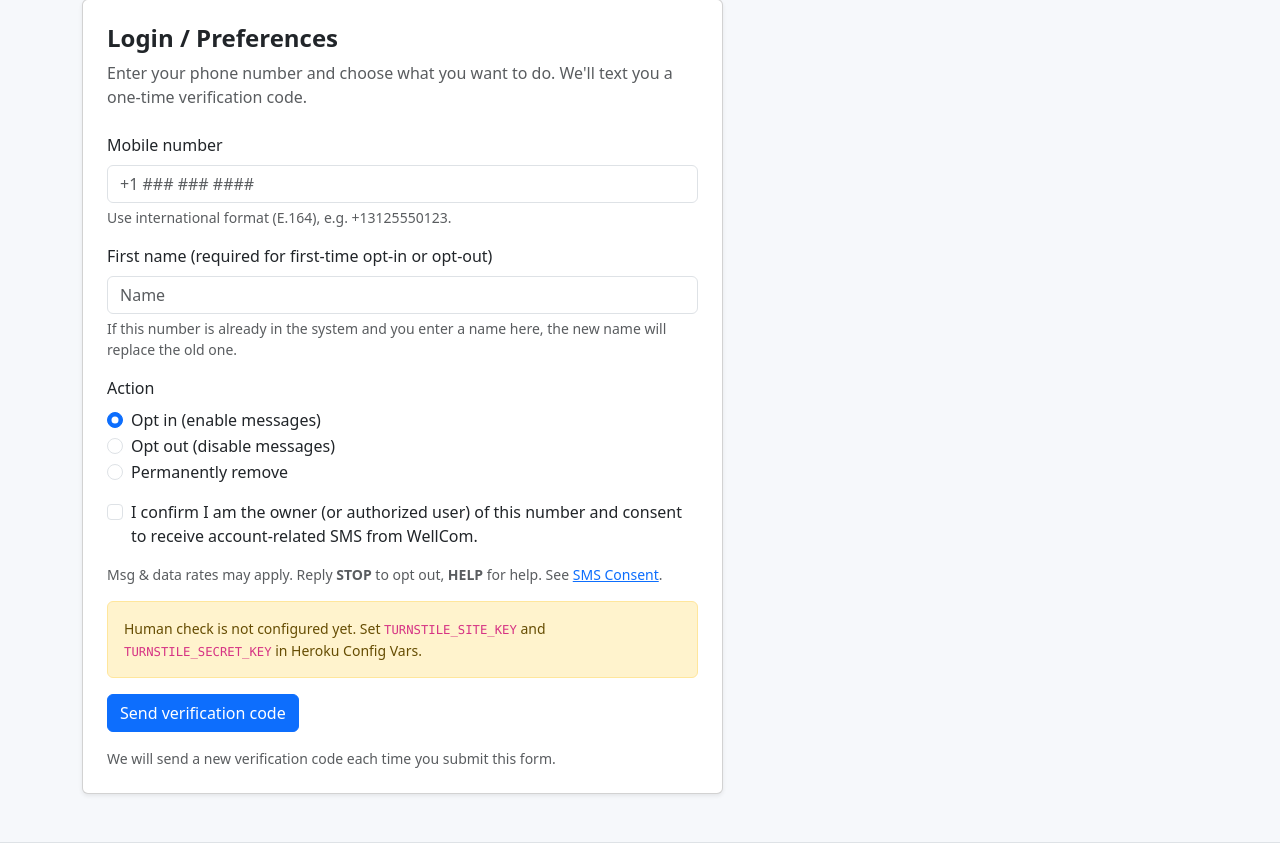
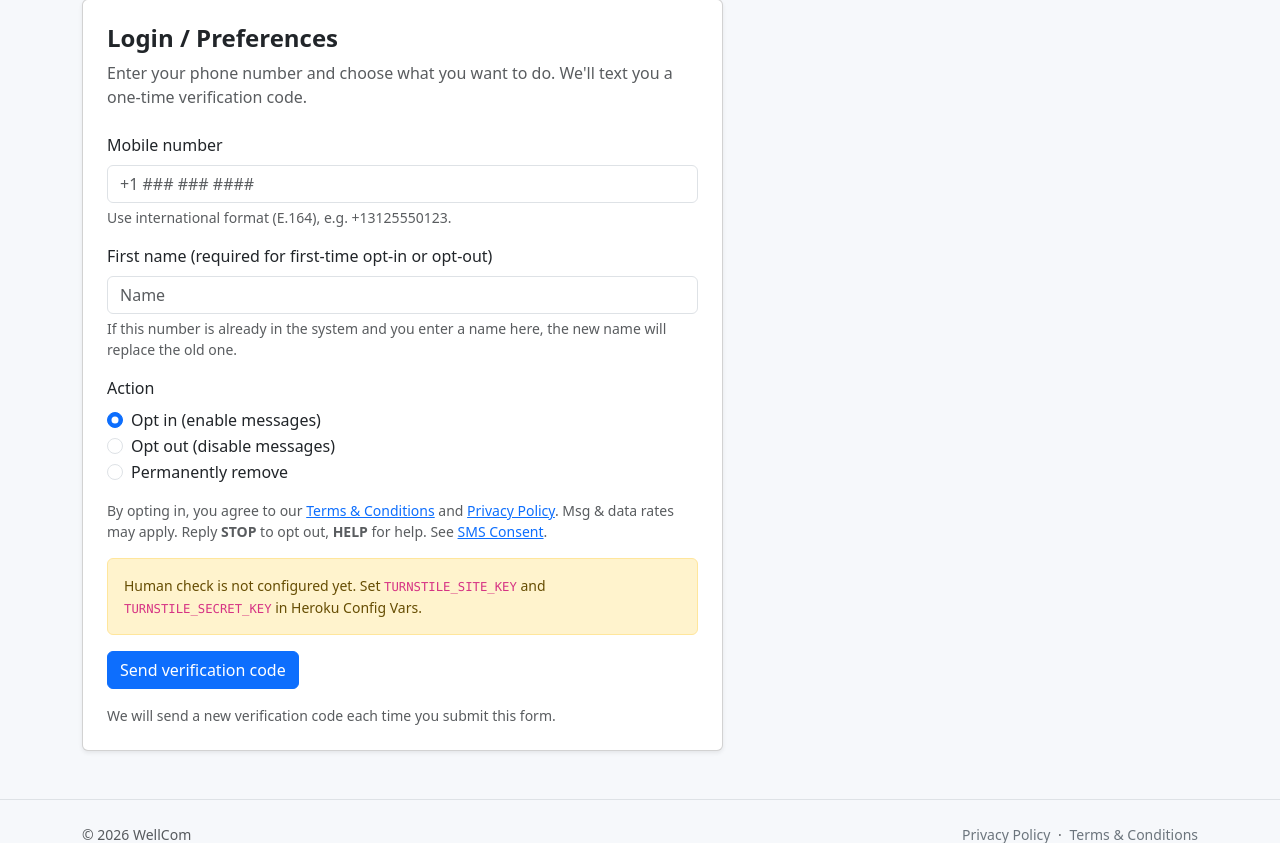
Before and after one commit to hxmiller/welllcom-site, a Flask app: page /login in a window 1280 px wide. Shown: the part 307-1150 px from the top of the page. Run offline with Flask 3, Linux system fonts and the light colour scheme.

Commit message:
Update login.html

```diff
--- a/templates/login.html
+++ b/templates/login.html
@@ -48,17 +48,16 @@
               </div>
             </div>
 
-            <div class="form-check mb-3">
-              <input class="form-check-input" type="checkbox" value="yes" id="consentCheck" name="consent" required>
-              <label class="form-check-label" for="consentCheck">
-                I confirm I am the owner (or authorized user) of this number and consent to receive account-related SMS from WellCom.
-              </label>
+            <div class="small text-muted mb-3">
+              By opting in, you agree to our
+              <a href="{{ url_for('terms') }}">Terms &amp; Conditions</a>
+              and
+              <a href="{{ url_for('privacy') }}">Privacy Policy</a>.
+              Msg &amp; data rates may apply. Reply <strong>STOP</strong> to opt out, <strong>HELP</strong> for help.
+              See <a href="{{ url_for('consent') }}">SMS Consent</a>.
             </div>
 
-            <div class="small text-muted mb-3">
-              Msg & data rates may apply. Reply <strong>STOP</strong> to opt out, <strong>HELP</strong> for help.
-              See <a href="{{ url_for('consent') }}">SMS Consent</a>.
-            </div>
+
 
             {% if turnstile_site_key %}
               <div class="mb-3">
```
